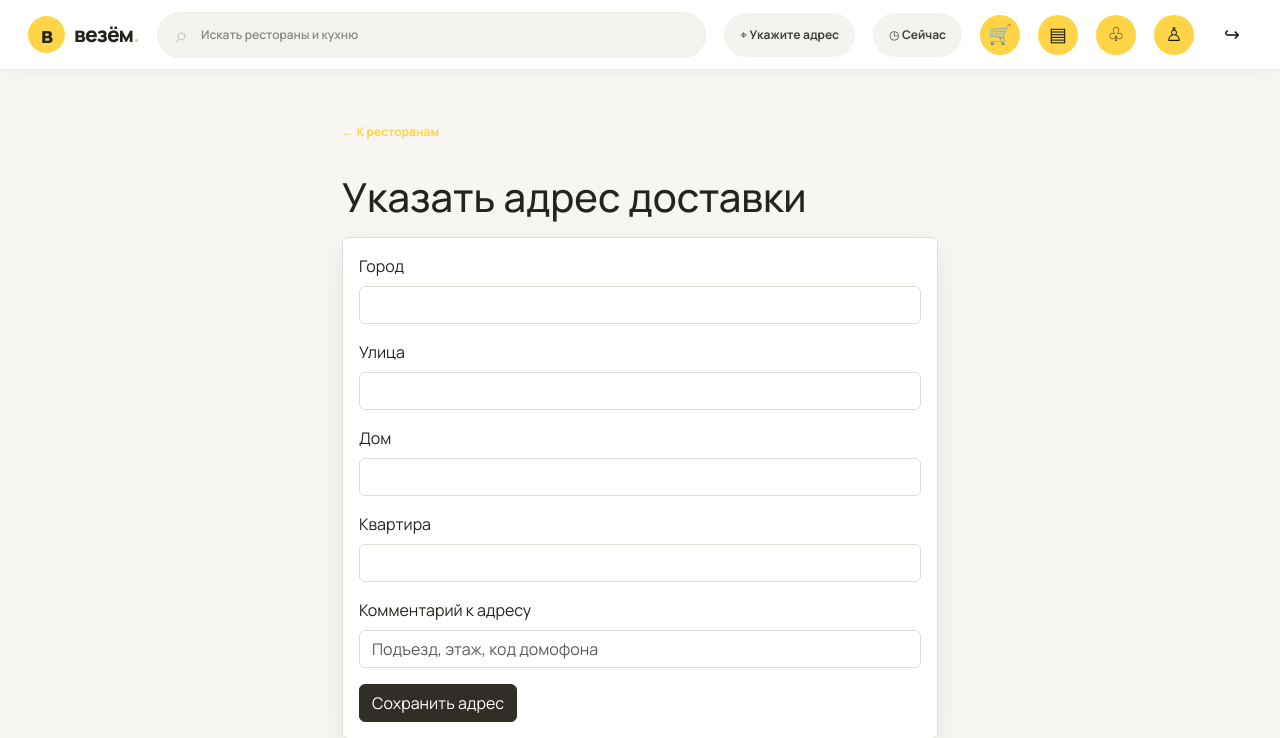
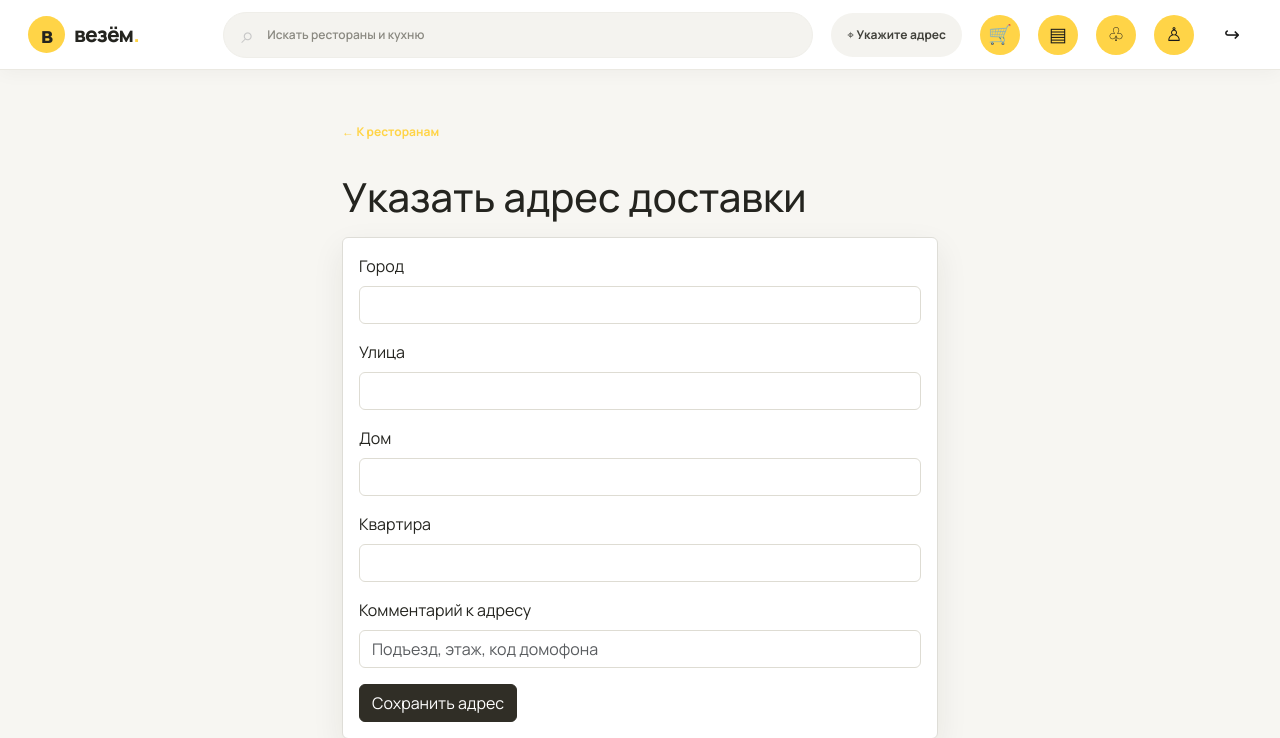
Before and after one commit to smedvedev964-ai/delivery-system-django, a Django app: page /accounts/addresses/add/ in a window 1280 px wide. Shown: the top 738 px of the page. Run offline with Django 5.2, Linux system fonts and the light colour scheme; the visitor is signed in with stand-in values (Sample User, id 1); data that the repository does not hold is empty.

Commit message:
Убрать заглушку времени из шапки

```diff
--- a/static/css/restaurant_theme.css
+++ b/static/css/restaurant_theme.css
@@ -184,8 +184,7 @@ select:focus-visible {
     color: #777;
 }
 
-.address-pill,
-.top-time {
+.address-pill {
     flex: 0 0 auto;
     border: 1px solid transparent;
     border-radius: 999px;
@@ -1112,10 +1111,6 @@ a.address-pill {
         font-size: 19px;
     }
 
-    .top-time {
-        display: none;
-    }
-
     .global-search {
         order: 3;
         height: 41px;
--- a/static/css/ui_refresh.css
+++ b/static/css/ui_refresh.css
@@ -97,8 +97,7 @@ a.brand:hover {
     color: #8a8981;
 }
 
-.address-pill,
-.top-time {
+.address-pill {
     background: #f4f3ef;
     color: #41413b;
 }
--- a/templates/base.html
+++ b/templates/base.html
@@ -25,7 +25,6 @@
       <span>⌕</span><input type="search" name="q" placeholder="Искать рестораны и кухню" value="{{ search_query|default:'' }}" aria-label="Поиск ресторанов">
     </form>
     <a class="address-pill" href="{% if saved_delivery_address %}{% url 'accounts:edit_address' saved_delivery_address.id %}{% else %}{% url 'accounts:add_address' %}{% endif %}" title="{% if saved_delivery_address %}Изменить адрес доставки{% else %}Указать адрес доставки{% endif %}">⌖ <span>{% if saved_delivery_address %}{{ saved_delivery_address.street }}, д. {{ saved_delivery_address.house }}{% else %}Укажите адрес{% endif %}</span></a>
-    <div class="top-time">◷ <span>Сейчас</span></div>
     <a class="top-icon cart-icon-link" href="{% url 'cart:detail' %}" aria-label="Корзина" title="Корзина">🛒{% if cart_has_items %}<span class="cart-dot" aria-hidden="true"></span>{% endif %}</a>
     {% if user.is_authenticated %}
       {% if user.role == "client" %}<a class="top-icon" href="{% url 'orders:history' %}" aria-label="Мои заказы" title="Мои заказы">▤</a>{% endif %}
```
